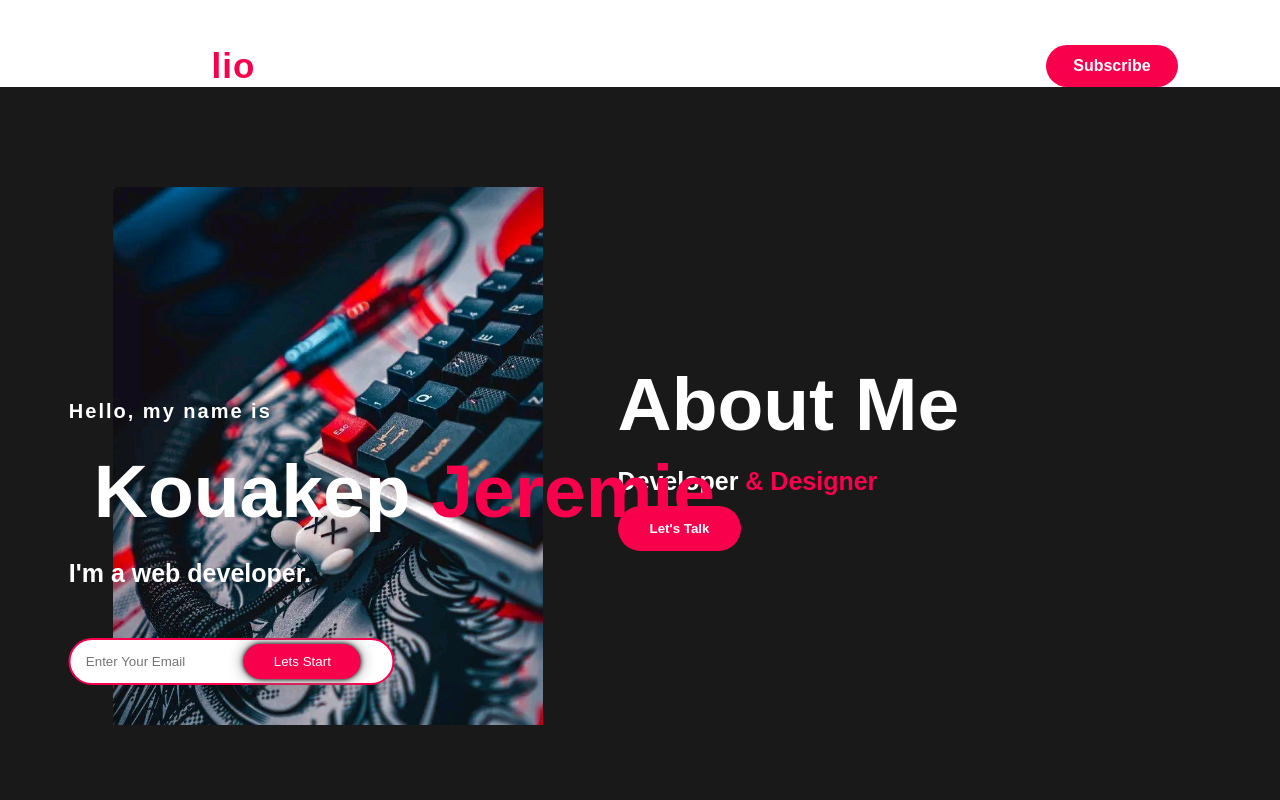
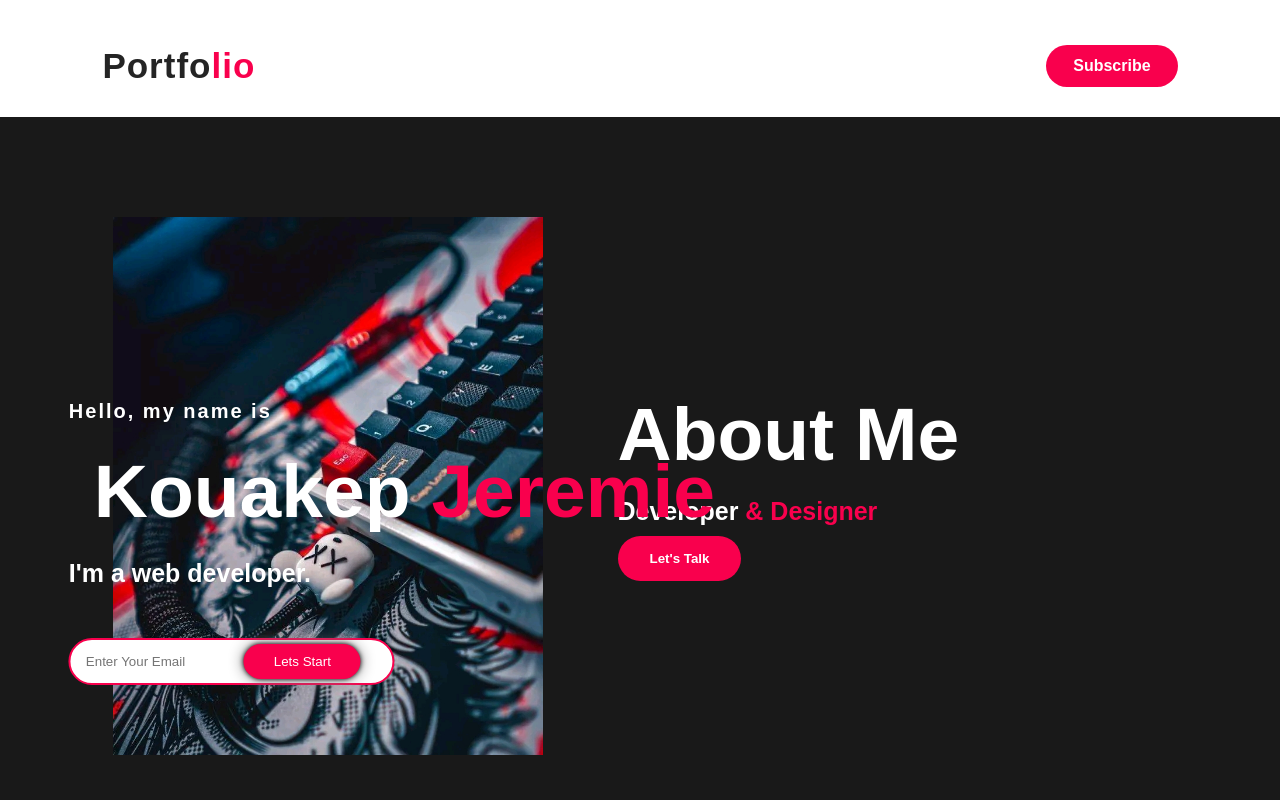
Before and after one commit to King237-7/SowftwareEngineeringCourse, a plain HTML site: page index.html in a window 1280 px wide. Shown: the top 800 px of the page. Drawn offline with Linux system fonts and the light colour scheme; a web font is replaced by a local one.

Commit message:
SOme change in the UI style

```diff
--- a/style.css
+++ b/style.css
@@ -20,10 +20,11 @@ nav {
     padding-right: 8%;
 }
 .logo{
-    color: white;
+    color: rgb(36, 36, 36);
     font-size: 35px;
     letter-spacing: 1px;
     cursor: pointer;
+    margin-bottom: 30px;
 }
 span{
     color: #f9004d;
@@ -52,6 +53,7 @@ nav ul li a:hover{
     padding: 10px 25px;
     border-radius: 30px;
     transition: transform .4s;
+    margin-bottom: 30px;
 }
 .btn:hover{
     transform: scale(1.2);
```
